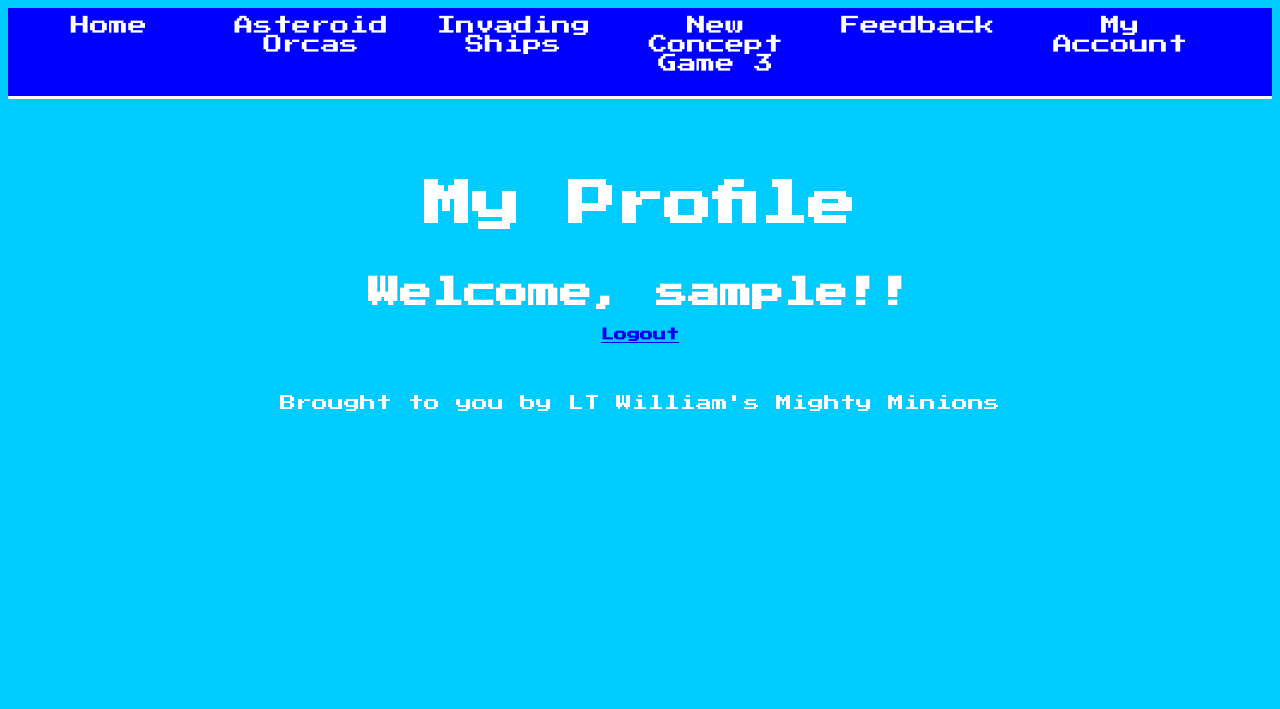
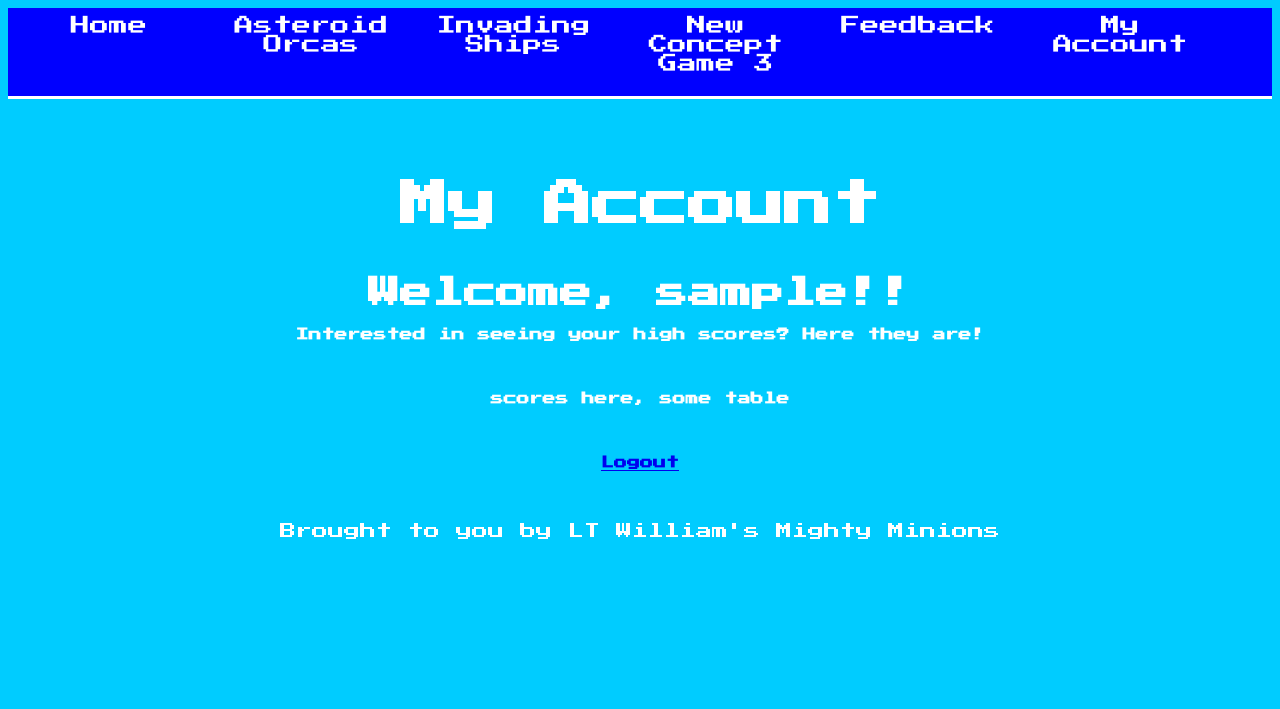
Before and after one commit to MatthewCondon/OrcanizedChaos, a Flask app: template templates/profile.html in a window 1280 px wide. Shown: the top 709 px of the page. Run offline with Flask 3, Linux system fonts and the light colour scheme; the template is opened without the code that fills it: most values are stand-ins (such as "Sample title", 1, 10 or a date in 2020).

Commit message:
Update profile.html

```diff
--- a/templates/profile.html
+++ b/templates/profile.html
@@ -97,12 +97,16 @@
     <center>
     <div class="flex-container9">
 
-      <div><h1> <font size="+10"> My Profile
+      <div><h1> <font size="+10"> My Account
         <br><br>
         </font>
         Welcome, {{ username }}!!
         <font size="-1">
           <br>
+          Interested in seeing your high scores? Here they are!
+          <br><br>
+          scores here, some table
+          <br><br>
           <a href="{{ url_for('logout') }}">Logout</a>
         </font>
         <br><br>
```
